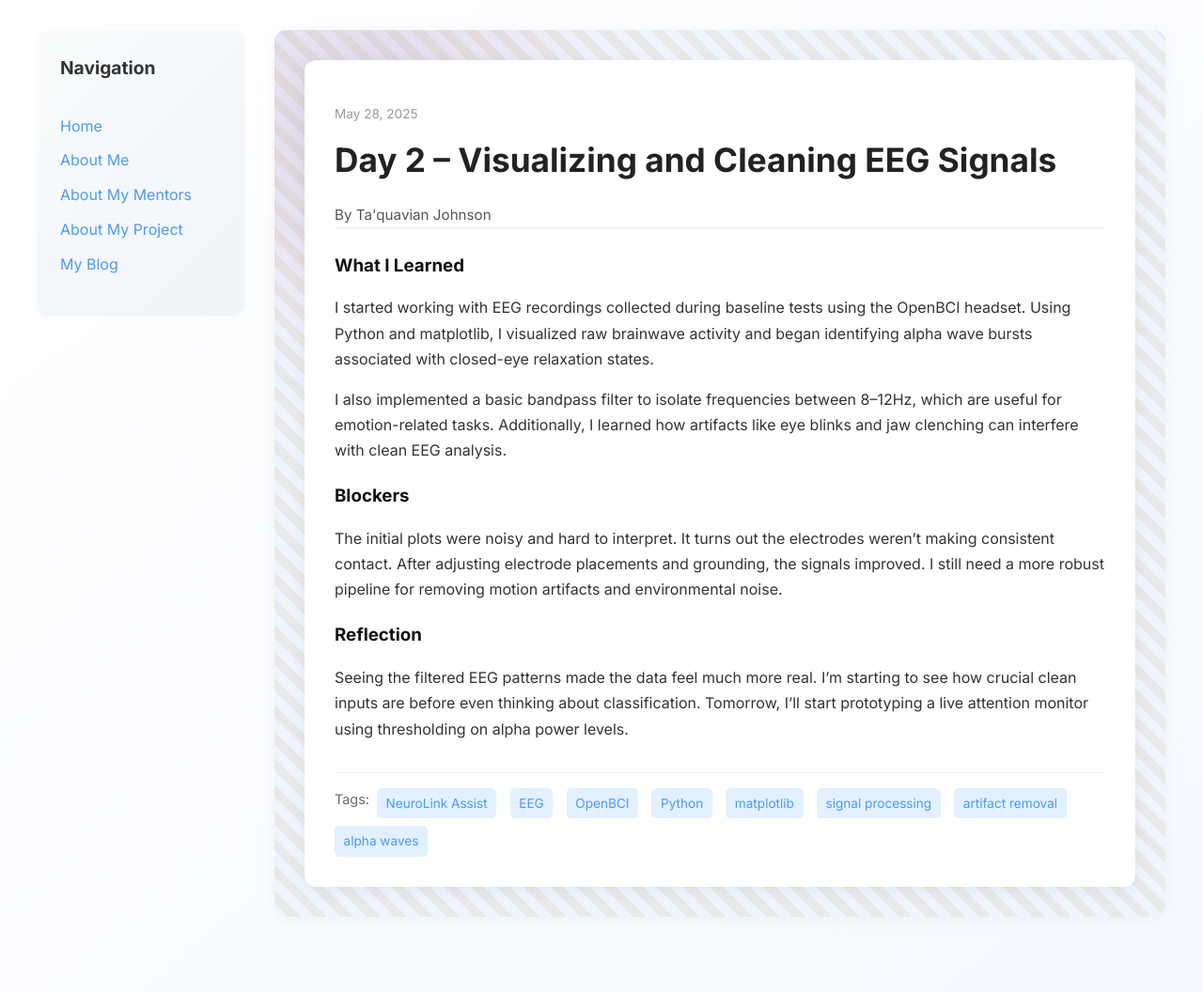
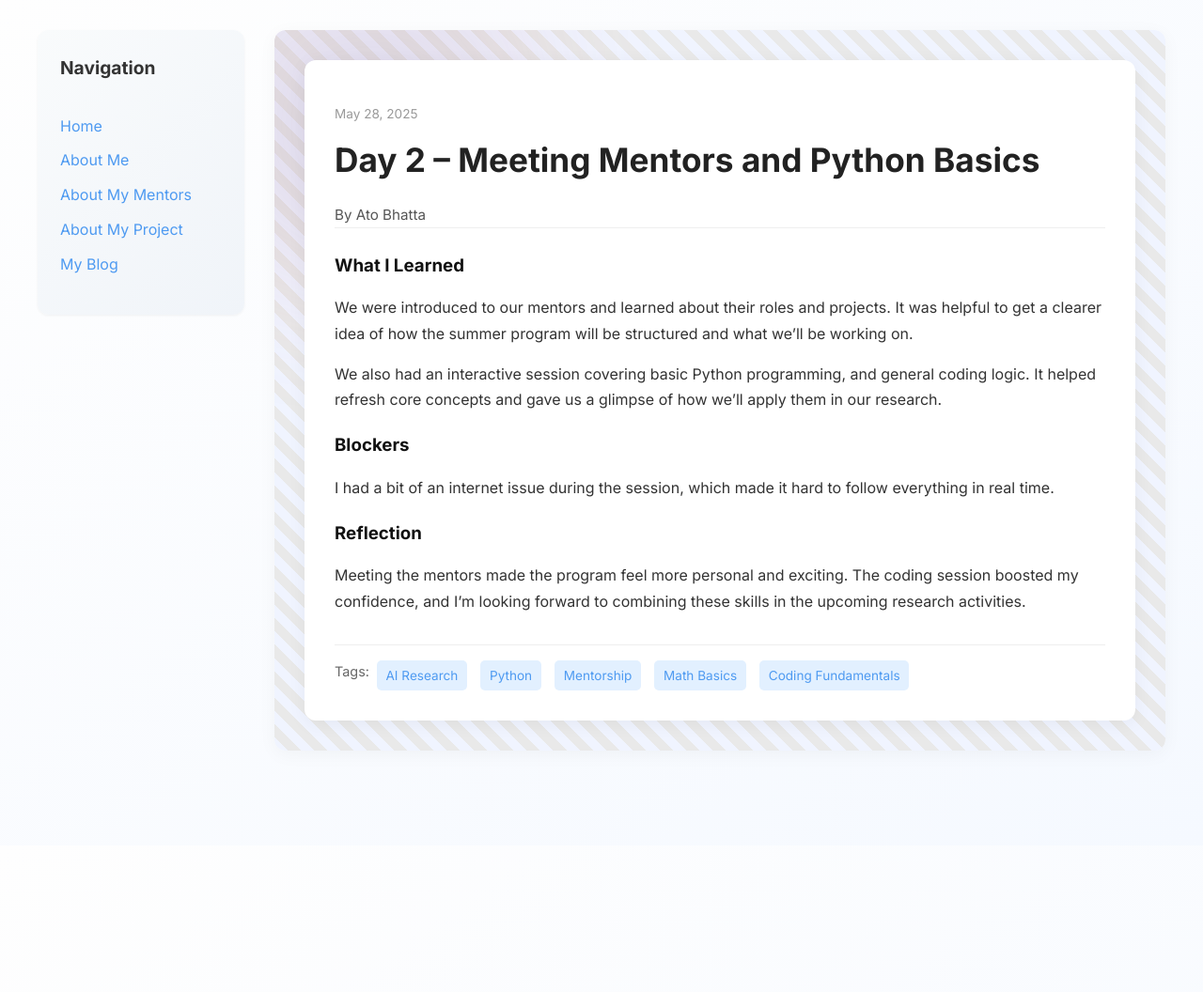
Before and after one commit to Ato-2025/Ato-2025.github.io, a Jekyll site: the page built from _posts/2025-05-28-day-2.md, in a window 1280 px wide. Shown: the whole page at 94% size. Built offline with Jekyll 4.4.1, drawn with Linux system fonts in a browser that asks for light colours; after the commit the page ends 900 px from its top, so only the background shows below that.

Commit message:
Update 2025-05-28-day-2.md

```diff
--- a/_posts/2025-05-28-day-2.md
+++ b/_posts/2025-05-28-day-2.md
@@ -1,19 +1,19 @@
 ---
 layout: post
-title: "Day 2 – Visualizing and Cleaning EEG Signals"
+title: "Day 2 – Meeting Mentors and Python Basics"
 date: 2025-05-28
-author: Ta'quavian Johnson
+author: Ato Bhatta
 permalink: /day2.html
-tags: ["NeuroLink Assist", "EEG", "OpenBCI", "Python", "matplotlib", "signal processing", "artifact removal", "alpha waves"]
+tags: ["AI Research", "Python", "Mentorship", "Math Basics", "Coding Fundamentals"]
 
 what_i_learned: |
-  I started working with EEG recordings collected during baseline tests using the OpenBCI headset. Using Python and matplotlib, I visualized raw brainwave activity and began identifying alpha wave bursts associated with closed-eye relaxation states.
+  We were introduced to our mentors and learned about their roles and projects. It was helpful to get a clearer idea of how the summer program will be structured and what we’ll be working on.
 
-  I also implemented a basic bandpass filter to isolate frequencies between 8–12Hz, which are useful for emotion-related tasks. Additionally, I learned how artifacts like eye blinks and jaw clenching can interfere with clean EEG analysis.
+  We also had an interactive session covering basic Python programming, and general coding logic. It helped refresh core concepts and gave us a glimpse of how we’ll apply them in our research.
 
 blockers: |
-  The initial plots were noisy and hard to interpret. It turns out the electrodes weren’t making consistent contact. After adjusting electrode placements and grounding, the signals improved. I still need a more robust pipeline for removing motion artifacts and environmental noise.
+  I had a bit of an internet issue during the session, which made it hard to follow everything in real time.
 
 reflection: |
-  Seeing the filtered EEG patterns made the data feel much more real. I’m starting to see how crucial clean inputs are before even thinking about classification. Tomorrow, I’ll start prototyping a live attention monitor using thresholding on alpha power levels.
+  Meeting the mentors made the program feel more personal and exciting. The coding session boosted my confidence, and I’m looking forward to combining these skills in the upcoming research activities.
 ---
```
